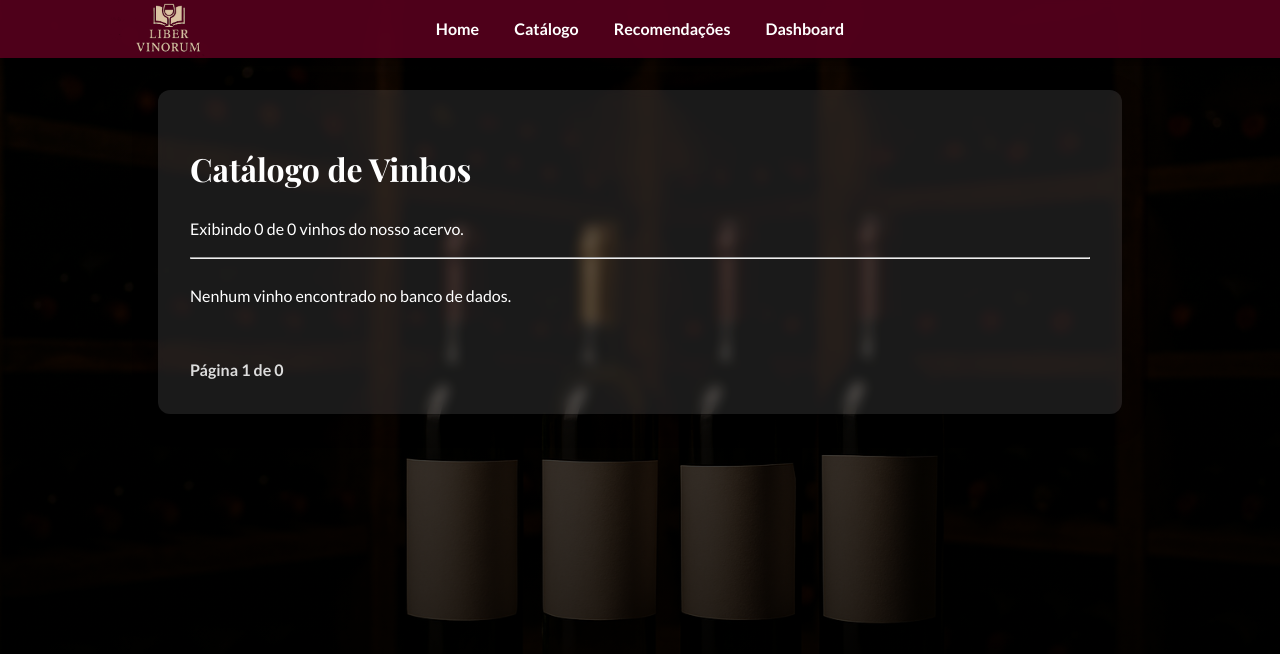
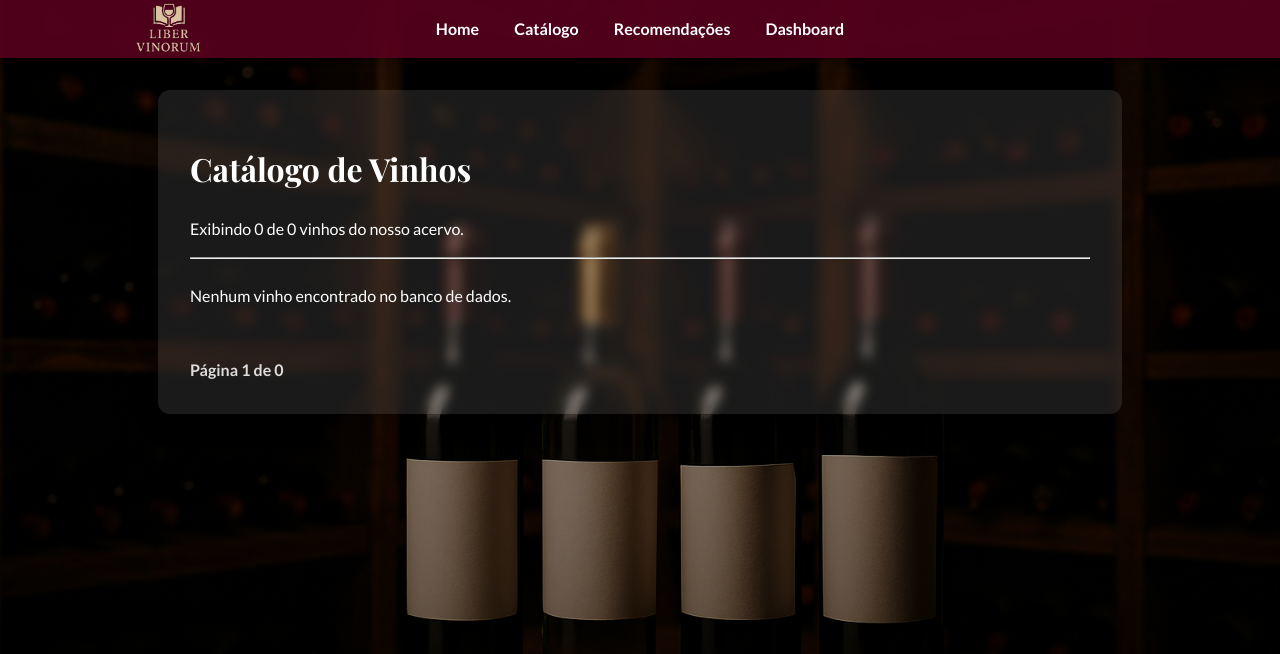
Before and after one commit to johann0301/Site-Vinhos, a Flask app: page /catalog in a window 1280 px wide. Shown: the top 654 px of the page. Run offline with Flask 3, Linux system fonts and the light colour scheme; data that the repository does not hold is empty.

Commit message:
alteracao de fundo

```diff
--- a/static/css/style.css
+++ b/static/css/style.css
@@ -16,7 +16,7 @@ body {
 
     /* ---- FUNDO COM IMAGEM DE ADEGA ---- */
     background:
-        linear-gradient(rgba(0, 0, 0, 0.65), rgba(0, 0, 0, 0.85)), /* Filtro escuro */
+        linear-gradient(rgba(0, 0, 0, 0.35), rgba(0, 0, 0, 0.55)), /* Filtro escuro */
         url('vinho.png'); /* Caminho da imagem de fundo */
     background-size: cover; /* A imagem cobre toda a tela */
     background-position: center; /* Centraliza a imagem */
```
Also changed, not shown: static/css/vinhoquinto.png (added).
